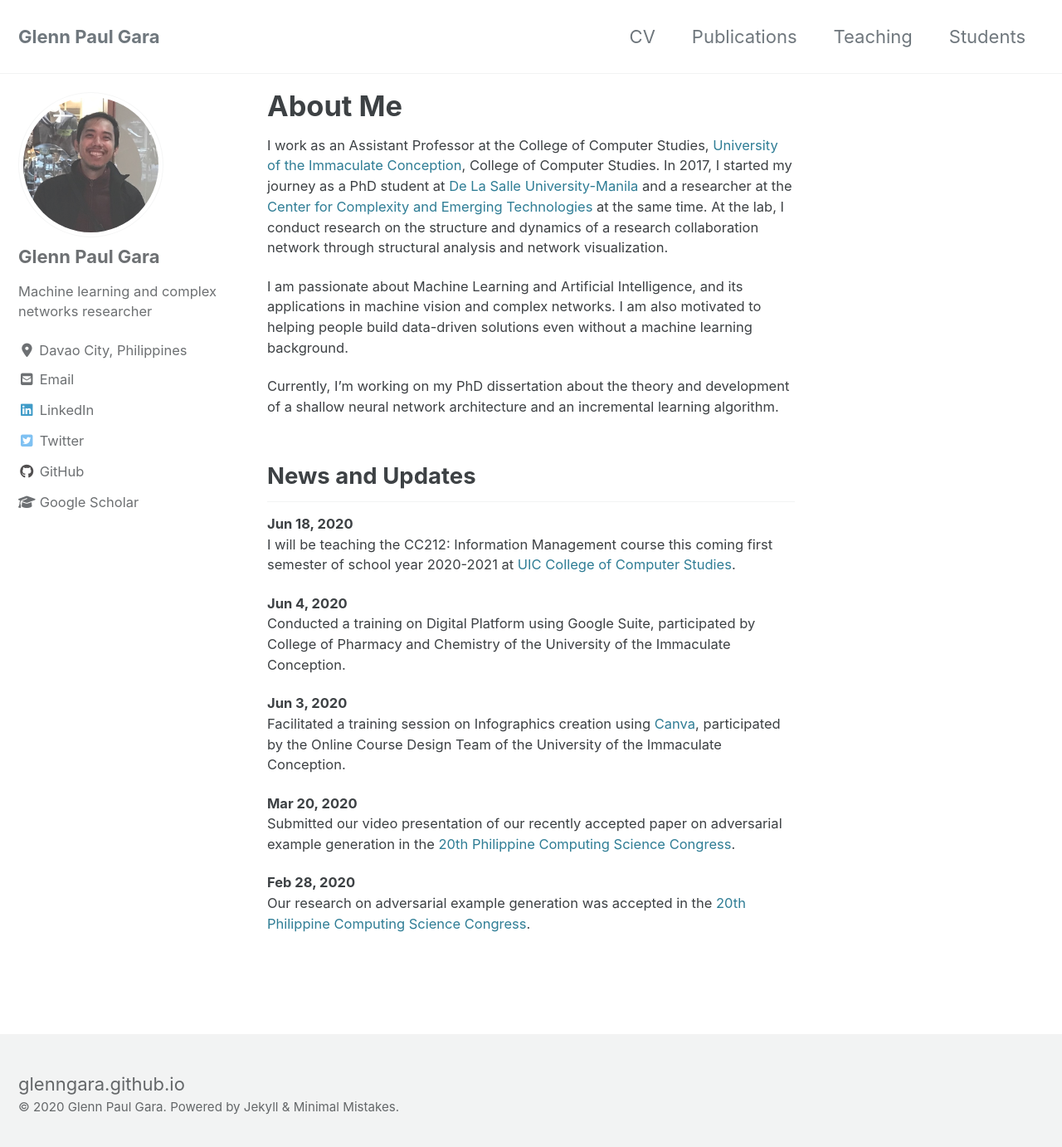
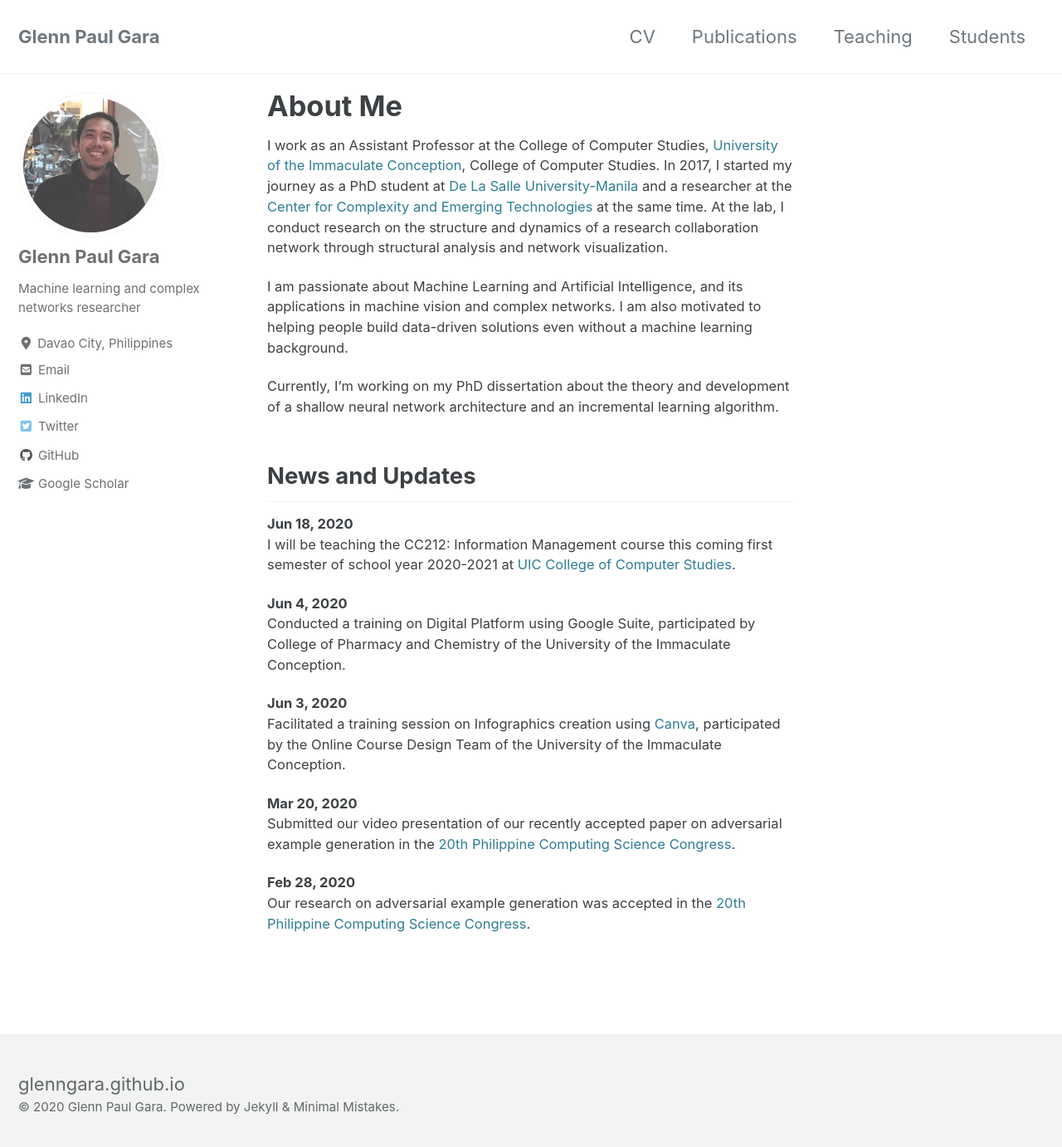
Before and after one commit to glenngara/glenngara.github.io, a Jekyll site: the page built from _pages/home.md, in a window 1280 px wide and 1390 px high. Shown: the top 1382 px of the window at 83% size. Built offline with Jekyll 4.4.1, drawn with Linux system fonts in a browser that asks for light colours; cached includes are drawn as plain includes; nearby versions of some CDN libraries.

Commit message:
Made some changes

```diff
--- a/_sass/minimal-mistakes/_sidebar.scss
+++ b/_sass/minimal-mistakes/_sidebar.scss
@@ -57,7 +57,7 @@
   p,
   li {
     font-family: $sans-serif;
-    font-size: $type-size-6;
+    font-size: $type-size-7;
     line-height: 1.5;
   }
 
--- a/_sass/minimal-mistakes/_utilities.scss
+++ b/_sass/minimal-mistakes/_utilities.scss
@@ -527,7 +527,7 @@ body:hover .visually-hidden button {
   li,
   p {
     margin-bottom: 0;
-    font-size: $type-size-7;
+    font-size: $type-size-6;
   }
 }
 
```
